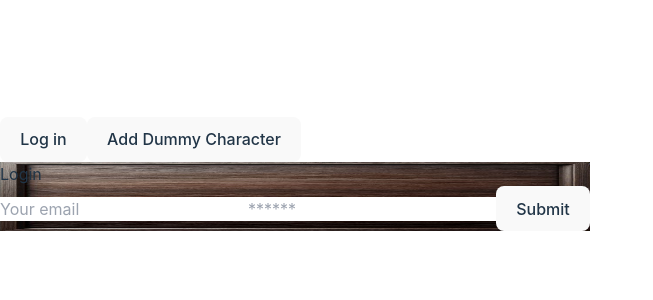
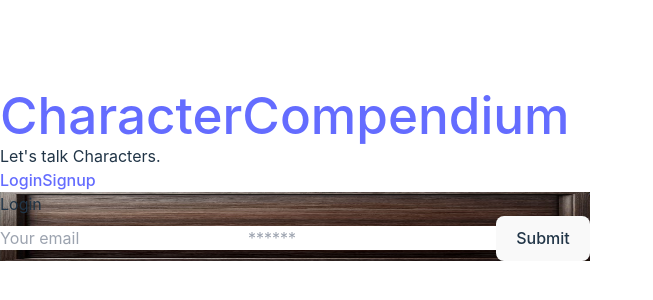
Before and after one commit to frenzie24/charactercompendium, a React (Vite) app in the folder client/: page /login in a window 1280 px wide. Shown: the part 226-526 px from the top of the page, without its empty margins (0-653 px from the left). Built offline with nearby package versions, Linux system fonts and the light colour scheme.

Commit message:
updated full uri to App.jsx and confirmed login and signup functionality

```diff
--- a/client/src/App.jsx
+++ b/client/src/App.jsx
@@ -23,8 +23,9 @@
 import { Outlet } from 'react-router-dom';
 
 import { v4 as uuidv4 } from 'uuid';
+import Header from './components/Header';
 const httpLink = createHttpLink({
-  uri: '/graphql',
+  uri: 'http://localhost:3001/graphql',
 });
 
 // Construct request middleware that will attach the JWT token to every request as an `authorization` header
@@ -193,64 +194,63 @@
       handleTextAreaChange(target, parent)
     }
 
-    debugger;
+    // debugger;
 
 
   }
 
-  const handleAddCharacter = async () => {
-    if (!AuthService.loggedIn()) {
-        console.error('User is not logged in');
-        return;
-    }
+//   const handleAddCharacter = async () => {
+//     if (!AuthService.loggedIn()) {
+//         console.error('User is not logged in');
+//         return;
+//     }
 
-    try {
-        const { data } = await addCharacter({
-            variables: {
-                userID: AuthService.getProfile().data._id, // Ensure you get the userID from the token
-                characterName: "Tester",
-                characterClass: "Generic",
-                health: "1/2",
-                defense: "+1",
-                baseStat: ["STR:10", "DEX:14", "CON:12", "WIS:14", "INT:17", "CHA:8"],
-                skill: ["Arcana:5", "Stealth:3"],
-                inventory: ["One Spellbook"],
-                notes: ["Nothing of note"]
-            },
-        });
-        console.log('Character added', data);
-    } catch (err) {
-        console.error('Error adding character', err);
-        console.error('GraphQL error details:', err.graphQLErrors);
-        console.error('Network error details:', err.networkError);
-    }
-};
+//     try {
+//         const { data } = await addCharacter({
+//             variables: {
+//                 userID: AuthService.getProfile().data._id, // Ensure you get the userID from the token
+//                 characterName: "Tester",
+//                 characterClass: "Generic",
+//                 health: "1/2",
+//                 defense: "+1",
+//                 baseStat: ["STR:10", "DEX:14", "CON:12", "WIS:14", "INT:17", "CHA:8"],
+//                 skill: ["Arcana:5", "Stealth:3"],
+//                 inventory: ["One Spellbook"],
+//                 notes: ["Nothing of note"]
+//             },
+//         });
+//         console.log('Character added', data);
+//     } catch (err) {
+//         console.error('Error adding character', err);
+//         console.error('GraphQL error details:', err.graphQLErrors);
+//         console.error('Network error details:', err.networkError);
+//     }
+// };
 
-const handleLogin = async () => {
-    try {
-        const { data } = await login({
-            variables: {
-                email: "test1@test.com",
-                password: "test1"
-            },
-        });
-        // this segment here has to do with storing the token and is REQUIRED
-        AuthService.login(data.login.token);
-        console.log('Login successful', data);
-        // Optionally, redirect or perform additional actions upon successful login
-    } catch (err) {
-        console.error('Error logging in', err);
-        console.error('GraphQL error details:', err.graphQLErrors);
-        console.error('Network error details:', err.networkError);
-    }
-}
+// const handleLogin = async () => {
+//     try {
+//         const { data } = await login({
+//             variables: {
+//                 email: "test1@test.com",
+//                 password: "test1"
+//             },
+//         });
+//         // this segment here has to do with storing the token and is REQUIRED
+//         AuthService.login(data.login.token);
+//         console.log('Login successful', data);
+//         // Optionally, redirect or perform additional actions upon successful login
+//     } catch (err) {
+//         console.error('Error logging in', err);
+//         console.error('GraphQL error details:', err.graphQLErrors);
+//         console.error('Network error details:', err.networkError);
+//     }
+// }
 
   // we need to take this and make a view for the character sheet3
   return (
     <ApolloProvider client={client}>
       <div className="flex-column justify-flex-start min-100-vh">
-      <button onClick={handleLogin}>Log in</button>
-      <button onClick={handleAddCharacter}>Add Dummy Character</button>
+        <Header />
       <div className='tablebg flex flex-row flex-wrap w-screen justify-center items-start px-5 py5 '>
           <Outlet />
         </div>
--- /dev/null
+++ b/client/src/components/Header.jsx
@@ -0,0 +1,45 @@
+import { Link } from "react-router-dom";
+
+import Auth from "../utils/auth";
+
+const Header = () => {
+  const logout = (event) => {
+    event.preventDefault();
+    Auth.logout();
+  };
+  return (
+    <header className='bg-primary text-light mb-4 py-3 flex-row align-center'>
+      <div className='container flex-row justify-space-between-lg justify-center align-center'>
+        <div>
+          <Link className='text-light' to='/'>
+            <h1 className='m-0'>CharacterCompendium</h1>
+          </Link>
+          <p className='m-0'>Let's talk Characters.</p>
+        </div>
+        <div>
+          {Auth.loggedIn() ? (
+            <>
+              <Link className='btn btn-lg btn-info m-2' to='/me'>
+                {Auth.getProfile().data.username}'s profile
+              </Link>
+              <button className='btn btn-lg btn-light m-2' onClick={logout}>
+                Logout
+              </button>
+            </>
+          ) : (
+            <>
+              <Link className='btn btn-lg btn-info m-2' to='/login'>
+                Login
+              </Link>
+              <Link className='btn btn-lg btn-light m-2' to='/signup'>
+                Signup
+              </Link>
+            </>
+          )}
+        </div>
+      </div>
+    </header>
+  );
+};
+
+export default Header;
--- a/client/src/pages/Home.jsx
+++ b/client/src/pages/Home.jsx
@@ -19,7 +19,7 @@
         <div className='col-12 col-md-8 mb-3'>
           {loading ? (
             <div>Loading...</div>
-          ) : (<h4>:)</h4>
+          ) : (<h4>test</h4>
           )}
         </div>
       </div>
--- a/client/src/pages/Login.jsx
+++ b/client/src/pages/Login.jsx
@@ -10,7 +10,7 @@
   const [login, { error, data }] = useMutation(LOGIN_USER);
 
   // update state based on form input changes
-  const HandleChange = (event) => {
+  const handleChange = (event) => {
     const { name, value } = event.target;
 
     setFormState({
@@ -41,8 +41,8 @@
   };
 
   return (
-    <main className="flex-row justify-center items-center max-w-96 min-h-72 mb-4">
-      <div className="col-12 col-lg-10 ">
+    <main className="flex-row justify-center mb-4">
+      <div className="col-12 col-lg-10">
         <div className="card">
           <h4 className="card-header bg-dark text-light p-2">Login</h4>
           <div className="card-body">
@@ -59,7 +59,7 @@
                   name="email"
                   type="email"
                   value={formState.email}
-                  onChange={HandleChange}
+                  onChange={handleChange}
                 />
                 <input
                   className="form-input"
@@ -67,7 +67,7 @@
                   name="password"
                   type="password"
                   value={formState.password}
-                  onChange={HandleChange}
+                  onChange={handleChange}
                 />
                 <button
                   className="btn btn-block btn-primary"
--- a/client/src/utils/apolloClient.js
+++ b/client/src/utils/apolloClient.js
@@ -1,7 +1,7 @@
 import { ApolloClient, InMemoryCache, createHttpLink } from '@apollo/client';
 import { setContext } from '@apollo/client/link/context';
 import Auth from './auth'; // Ensure you import your AuthService
-debugger;
+
 const httpLink = createHttpLink({
   uri: 'http://localhost:3001/graphql',
 });
```
